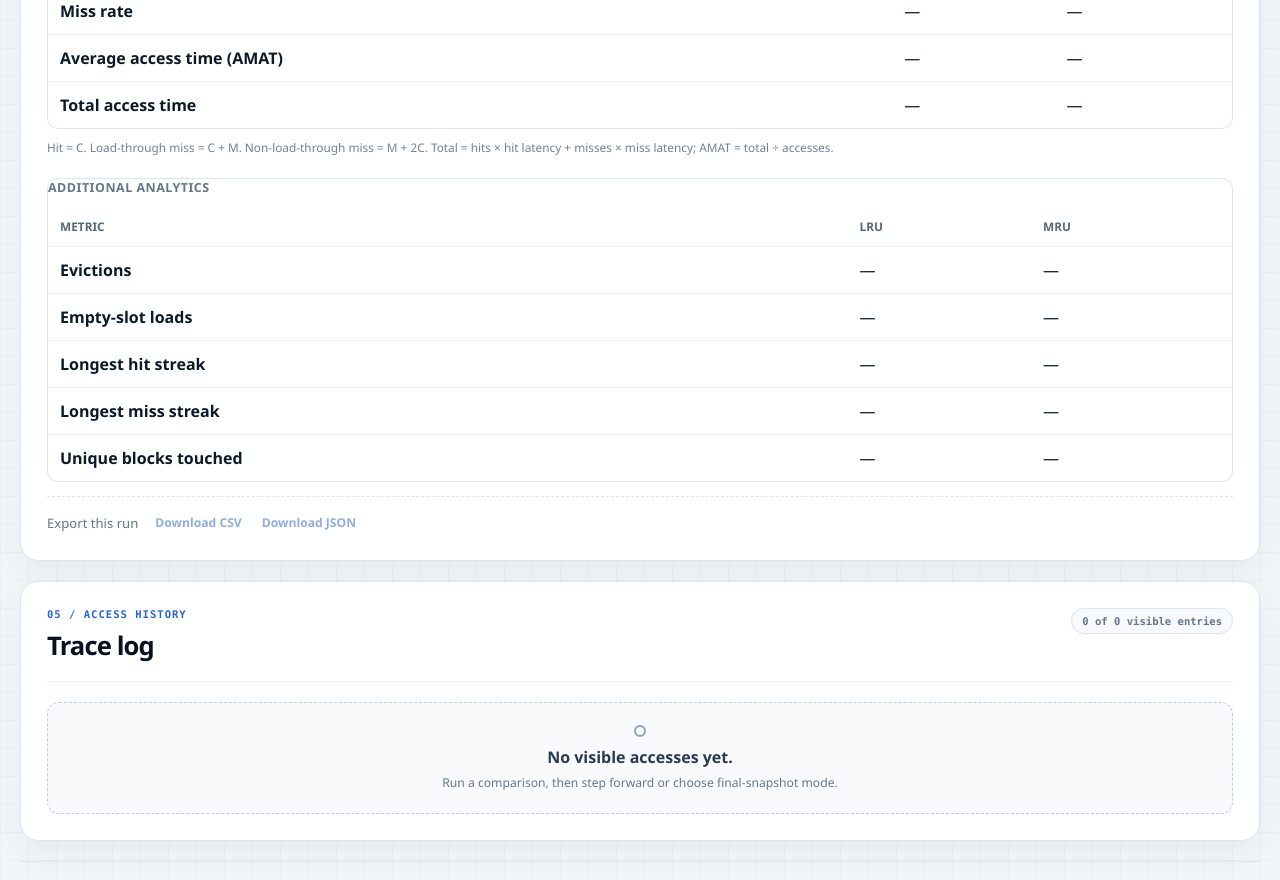
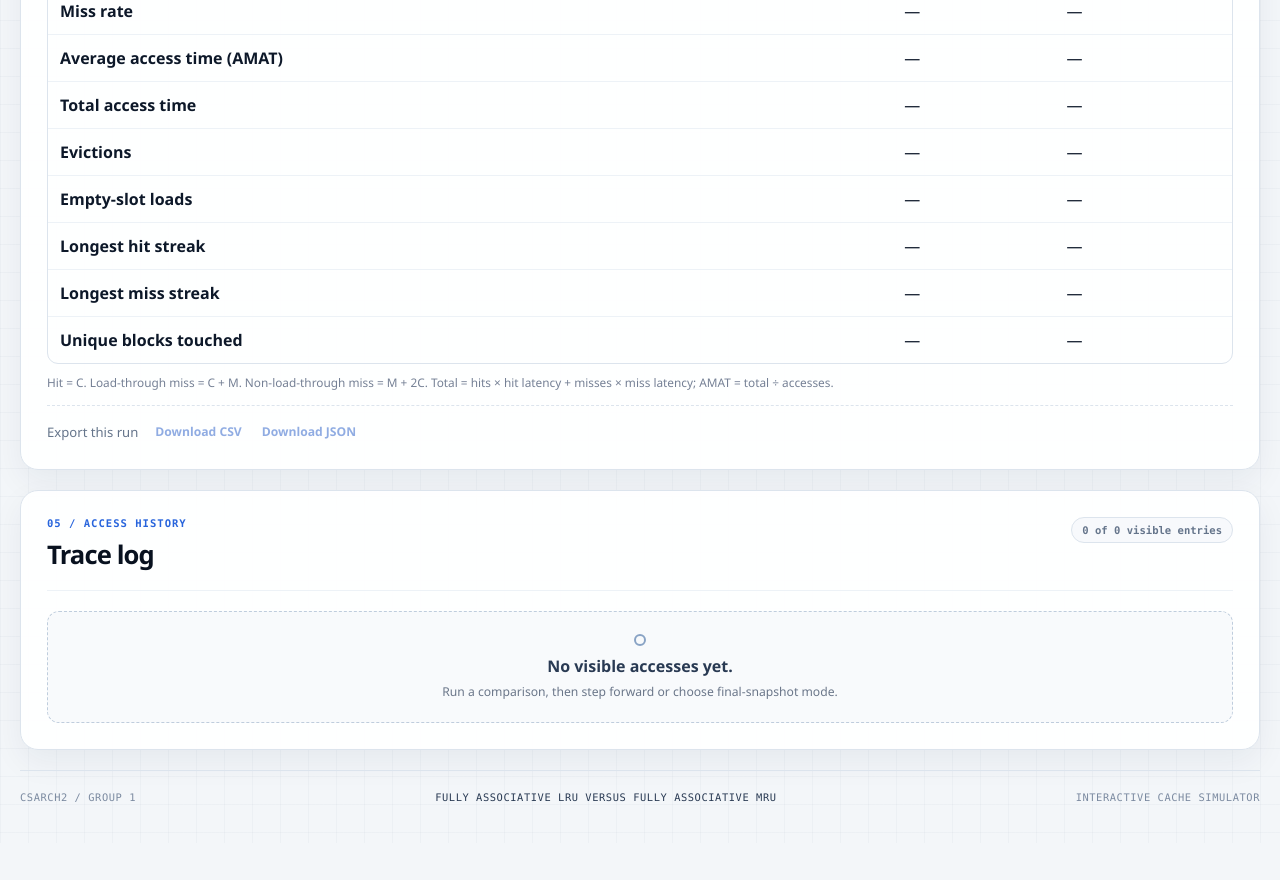
Before and after one commit to matthewandrecorral/CSARCH2-G1-Simulation-Project, a React (Vite) app: page / in a window 1280 px wide. Shown: the part 2520-3400 px from the top of the page. After the commit the page ends 3363 px from the top, so only its background shows below. Built offline with nearby package versions, Linux system fonts and the light colour scheme.

Commit message:
Update StatisticsPanel.tsx

```diff
--- a/src/components/StatisticsPanel.tsx
+++ b/src/components/StatisticsPanel.tsx
@@ -325,25 +325,6 @@ export function StatisticsPanel({
                 </tr>
               );
             })}
-          </tbody>
-        </table>
-      </div>
-      <p className="scope-note formula-note">
-        Hit = C. Load-through miss = C + M. Non-load-through miss = M + 2C.
-        Total = hits × hit latency + misses × miss latency; AMAT = total ÷ accesses.
-      </p>
-
-      <div className="table-wrap">
-        <table>
-          <caption className="metric-table-caption">Additional analytics</caption>
-          <thead>
-            <tr>
-              <th scope="col">Metric</th>
-              <th scope="col">LRU</th>
-              <th scope="col">MRU</th>
-            </tr>
-          </thead>
-          <tbody>
             {extendedRows.map((row) => {
               const winners = lru && mru ? winnerClass(row, lru, mru) : { lru: "", mru: "" };
               return (
@@ -357,6 +338,11 @@ export function StatisticsPanel({
           </tbody>
         </table>
       </div>
+      <p className="scope-note formula-note">
+        Hit = C. Load-through miss = C + M. Non-load-through miss = M + 2C.
+        Total = hits × hit latency + misses × miss latency; AMAT = total ÷ accesses.
+      </p>
+
 
       <div className="export-controls">
         <span>Export this run</span>
```
